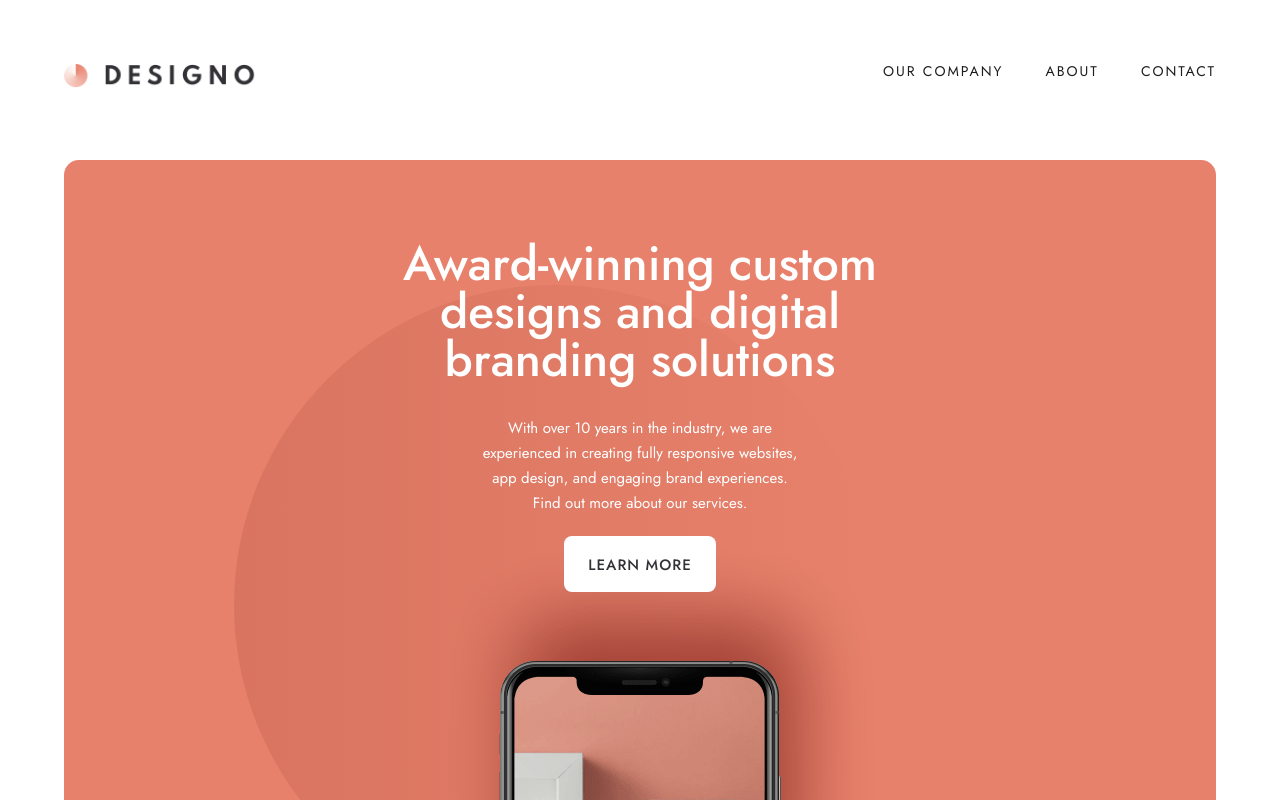
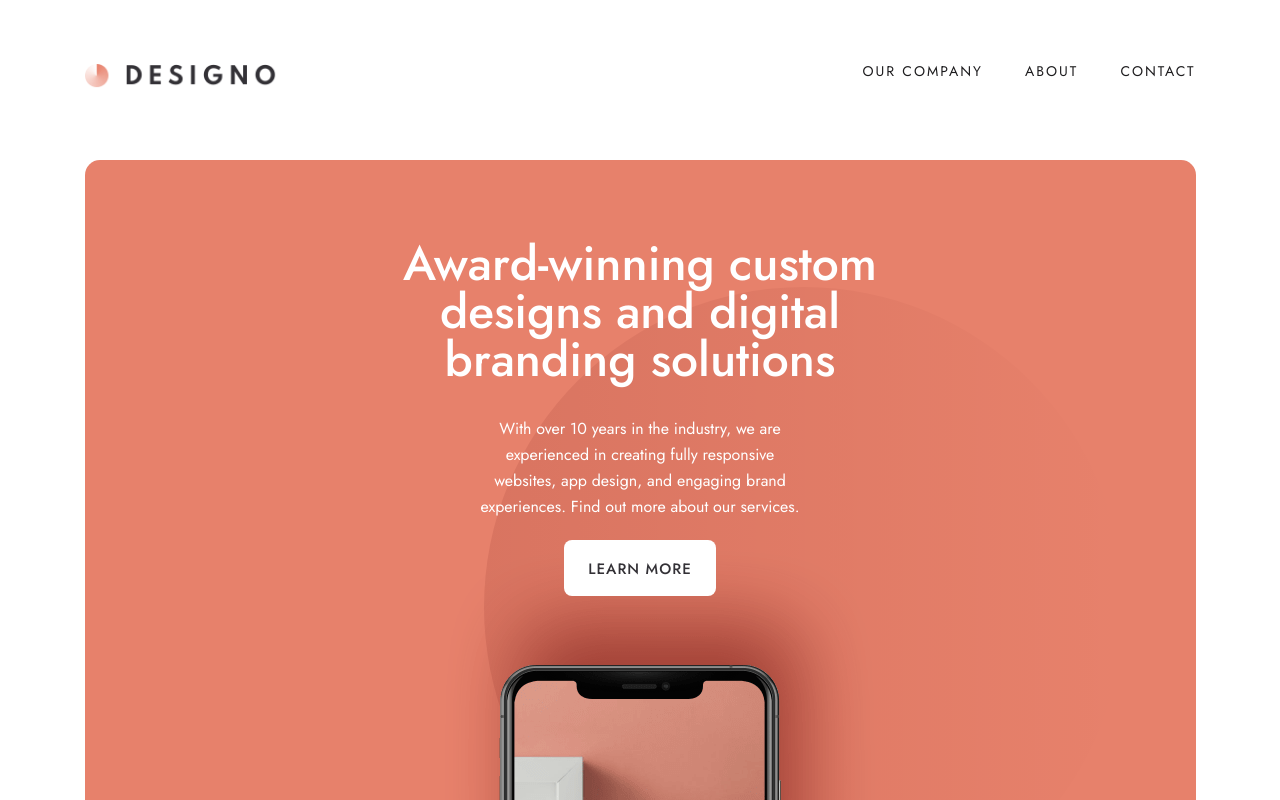
Before and after one commit to dbslapitan/designo, a Next.js app: page / in a window 1280 px wide. Shown: the top 800 px of the page. Built offline with nearby package versions, Linux system fonts and the light colour scheme.

Commit message:
add max width on header and hero

```diff
--- a/src/app/page.module.scss
+++ b/src/app/page.module.scss
@@ -17,6 +17,17 @@
             margin: auto;
             width: 90%;
             border-radius: 0.9375rem;
+            background-position: clamp(10.625rem, -10.875rem + 44.792vi, 29.438rem);
+            max-width: 69.4375rem;
+        }
+
+        @include desktop{
+            width: 69.4375rem;
+            padding: 0 0 0 5.9375rem;
+            height: 40rem;
+            display: flex;
+            flex-direction: column;
+            flex-wrap: wrap;
         }
     }
 
@@ -31,6 +42,12 @@
             @include heading-4;
             max-width: 35.8125rem;
         }
+
+        @include desktop{
+            margin: 9.0625rem 0 0 0;
+            text-align: left;
+            max-width: 33.75rem;
+        }
     }
 
     &__paragraph{
@@ -42,7 +59,14 @@
         margin-top: 0.875rem;
 
         @include tablet{
+            @include body-2;
             margin-top: 2rem;
+        }
+
+        @include desktop{
+            text-align: left;
+            margin: 2rem 0 0 0;
+            max-width: 27.8125rem;
         }
     }
 
@@ -55,6 +79,10 @@
 
         @include tablet{
             margin-top: 1.25rem;
+        }
+
+        @include desktop{
+            margin: 2.5rem 0 0 0;
         }
     }
 
@@ -69,6 +97,12 @@
         @include tablet{
             height: 34.875rem;
             margin-top: -6.3125rem;
+        }
+
+        @include desktop{
+            width: 46.8504%;
+            height: 100%;
+            margin-top: 0;
         }
     }
 }
--- a/src/ui/header/header.module.scss
+++ b/src/ui/header/header.module.scss
@@ -6,6 +6,7 @@
     display: flex;
     justify-content: space-between;
     position: relative;
+    max-width: 69.4375rem;
 
     @include tablet{
         position: static;
@@ -15,7 +16,7 @@
     }
 
     @include desktop{
-        width: 77%;
+        width: 69.4375rem;
         padding: 4rem 0 4.1875rem;
     }
 }
```
